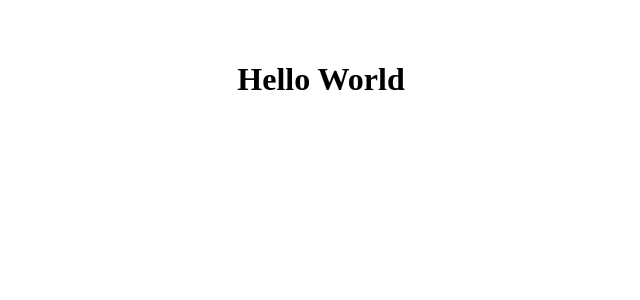
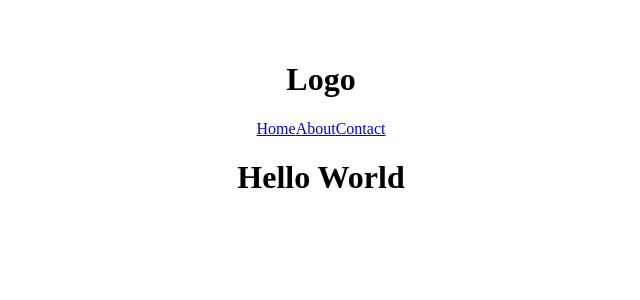
Before and after one commit to Olafey/react_ftr, a React (Vite) app: page / in a window 1280 px wide. Shown: the top 300 px of the page, without its empty margins (319-959 px from the left). Built offline with nearby package versions, Linux system fonts and the light colour scheme.

Commit message:
more components

```diff
--- a/src/App.jsx
+++ b/src/App.jsx
@@ -3,11 +3,13 @@
 import viteLogo from "/vite.svg";
 import "./App.css";
 import LandingPage from "./components/LandingPage";
+import NavBar from "./components/NavBar";
 
 function App() {
   return (
     <>
       <div>
+        <NavBar />
         <LandingPage />
       </div>
     </>
--- /dev/null
+++ b/src/components/NavBar.jsx
@@ -0,0 +1,16 @@
+import React from "react";
+
+const NavBar = () => {
+  return (
+    <div>
+      <h1>Logo</h1>
+      <div>
+        <a href="#">Home</a>
+        <a href="#">About</a>
+        <a href="#">Contact</a>
+      </div>
+    </div>
+  );
+};
+
+export default NavBar;
```
Also changed, not shown: src/Button.jsx (added, +7 -0 lines).
